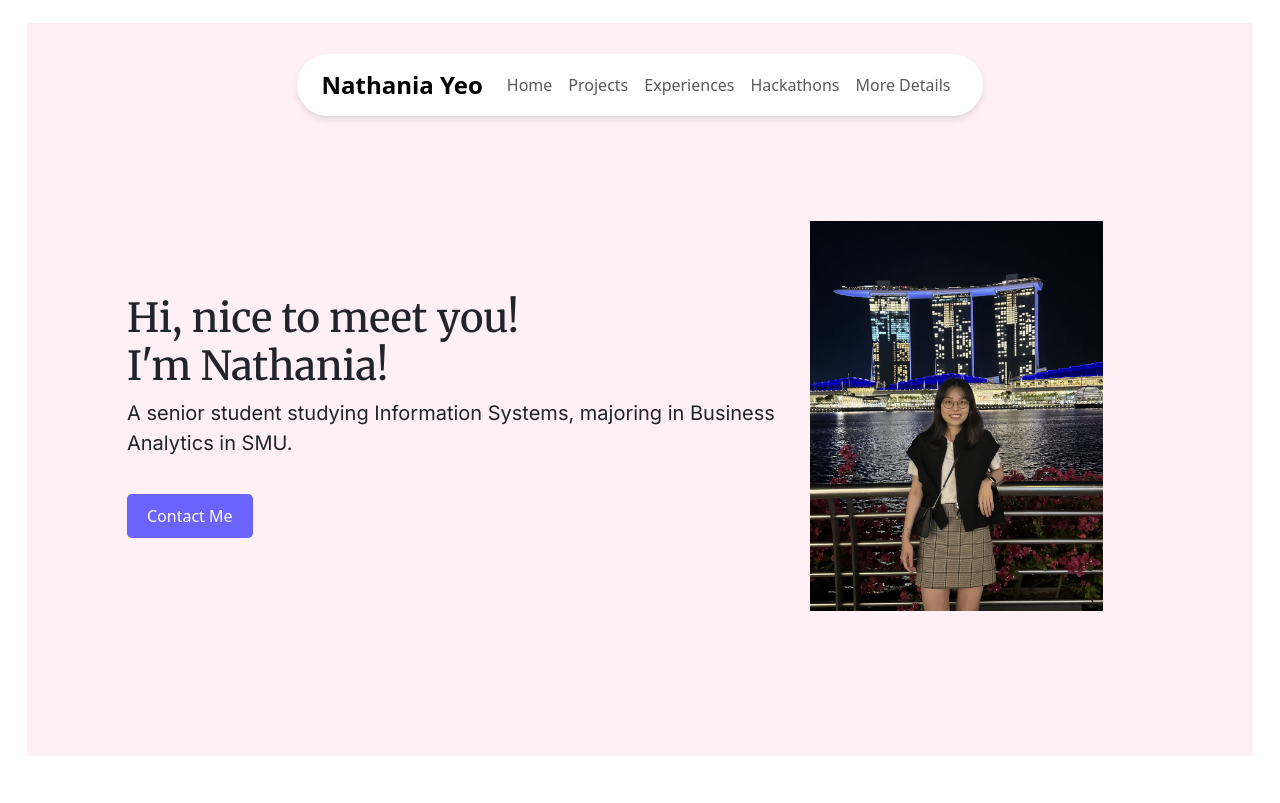
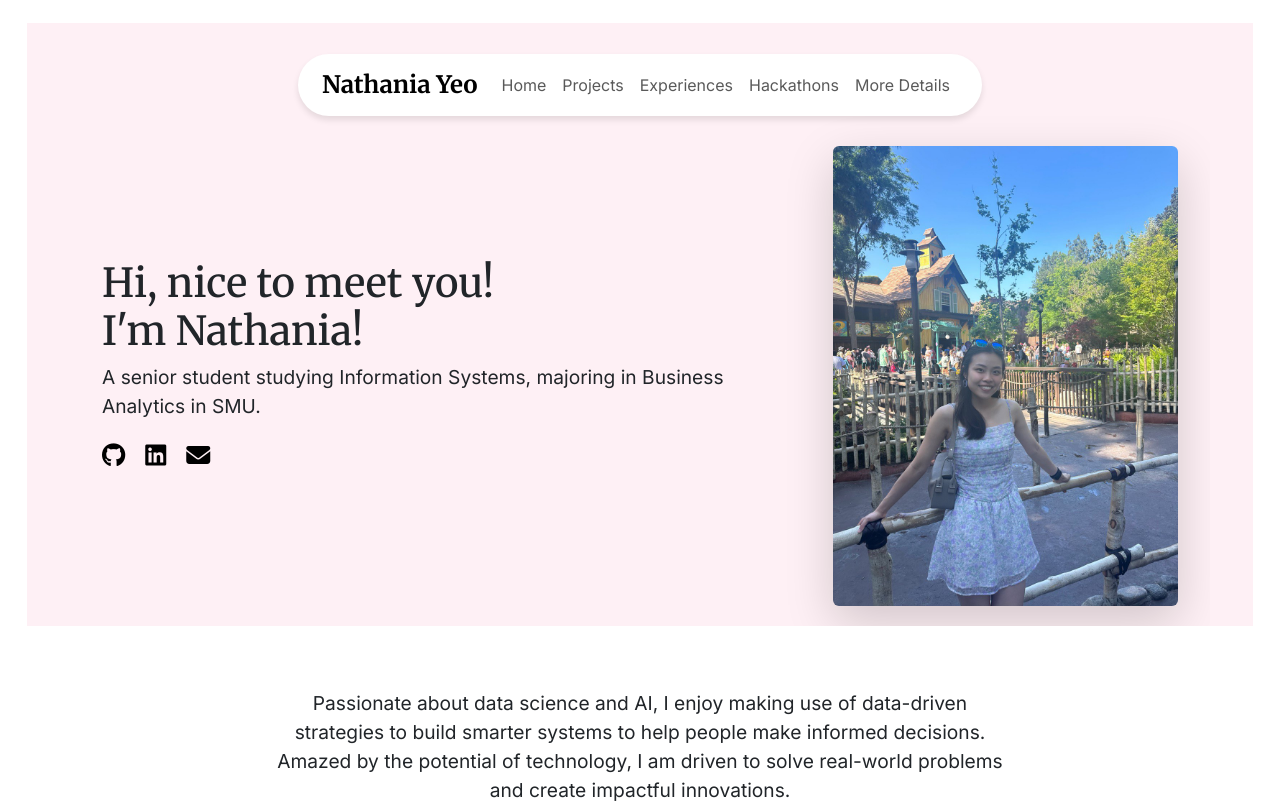
Before and after one commit to Nathania02/heyitsnat, a React (Create React App) app: page / in a window 1280 px wide. Shown: the top 803 px of the page. Built offline with nearby package versions, Linux system fonts and the light colour scheme.

Commit message:
update responsive elements

```diff
--- a/public/index.html
+++ b/public/index.html
@@ -8,8 +8,13 @@
     <link rel="preconnect" href="https://fonts.gstatic.com" crossorigin>
     <link href="https://fonts.googleapis.com/css2?family=Merriweather:ital,opsz,wght@0,18..144,300..900;1,18..144,300..900&display=swap" rel="stylesheet">
     <link rel="preconnect" href="https://fonts.googleapis.com">
-  <link rel="preconnect" href="https://fonts.gstatic.com" crossorigin>
-  <link href="https://fonts.googleapis.com/css2?family=Inter:ital,opsz,wght@0,14..32,100..900;1,14..32,100..900&family=Merriweather:ital,opsz,wght@0,18..144,300..900;1,18..144,300..900&display=swap" rel="stylesheet">
+    <link rel="preconnect" href="https://fonts.gstatic.com" crossorigin>
+    <link href="https://fonts.googleapis.com/css2?family=Inter:ital,opsz,wght@0,14..32,100..900;1,14..32,100..900&family=Merriweather:ital,opsz,wght@0,18..144,300..900;1,18..144,300..900&display=swap" rel="stylesheet">
+    <link
+      rel="stylesheet"
+      href="https://cdnjs.cloudflare.com/ajax/libs/font-awesome/6.4.0/css/all.min.css"
+      crossorigin="anonymous"
+    />
     <meta name="viewport" content="width=device-width, initial-scale=1" />
     <meta name="theme-color" content="#000000" />
     <meta
--- a/src/App.css
+++ b/src/App.css
@@ -44,20 +44,55 @@ h1, h2, h3, h4, h5 {
 }
 
 .welcome-page {
-  display: flex;
-  justify-content: space-between;
-  align-items: center;
+  display: flex; /* Makes it a flex container */
   background-color: #fef0f5;
   padding-top: 10px;
-  padding-left: 100px;
-  padding-right: 150px;
-  padding-bottom: 50px;  height: 80vh;
+
+
+  flex-direction: column; /* Stacks children vertically */
+  min-height: 20vh; /* Ensures a minimum height */
+  overflow: hidden; /* Prevents child content from spilling outside */
 }
 
-.content {
-  max-width: 70%;
+.welcome-page .text-content {
+  /* On smaller screens, the text comes first */
+  order: 2;
+  padding: 20px;
 }
 
+.welcome-page .profile-image-container {
+  /* On smaller screens, the image is at the top */
+  order: 1;
+  padding: 20px;
+  max-width: 100%; /* Ensure the image doesn't overflow */
+}
+
+@media (min-width: 768px) {
+  .welcome-page .text-content {
+    order: 1;
+    flex: 2; /* Occupy more space */
+  }
+
+  .welcome-page .profile-image-container {
+    order: 2;
+    flex: 1; /* Occupy less space */
+  }
+}
+
+.about-section {
+  position: relative;
+  padding: 50px;
+  text-align: center;
+  overflow: hidden; /* This will make sure content stays within the container */
+  color: black; /* Or another color for readability on top of the image */
+}
+
+
+.about-section .about-text {
+  position: relative;
+  z-index: 2; /* This places the text in front of the image */
+  margin-top: 0; /* Adjust spacing as needed */
+}
 .content p{
   font-size: 20px;
 }
@@ -67,21 +102,6 @@ h1 {
   margin-bottom: 20px;
 }
 
-h1 .wave {
-  animation: wave-animation 2s infinite;
-}
-
-@keyframes wave-animation {
-  0% {
-    transform: rotate(0deg);
-  }
-  50% {
-    transform: rotate(20deg);
-  }
-  100% {
-    transform: rotate(0deg);
-  }
-}
 
 p {
   font-size: 1.2rem;
@@ -96,7 +116,7 @@ p {
 
 .social-icons a {
   font-size: 1.5rem;
-  color: #ffffff;
+  color: black;
   text-decoration: none;
   transition: color 0.3s;
 }
--- a/src/App.js
+++ b/src/App.js
@@ -1,4 +1,4 @@
-import React, { useRef, useEffect } from 'react';
+import React, { useRef, useEffect, useState } from 'react';
 import { BrowserRouter as Router, Routes, Route, useLocation  } from 'react-router-dom';
 import './App.css';
 import './components/Navbar.css';
@@ -8,6 +8,7 @@ import Hackathons from './pages/Hackathons';
 import ExperienceGrid from './pages/ExperienceGrid';
 import Certifications from './pages/Certifications';
 import SkillsSection from './pages/Awards';
+import ContactModal from './pages/ContactModal'
 
 
 const App = () => {
@@ -46,16 +47,26 @@ const App = () => {
     }
   }, [location.state]);
 
+  const [isModalOpen, setIsModalOpen] = useState(false);
+
+  const handleOpenModal = () => {
+    setIsModalOpen(true);
+  };
+
+  const handleCloseModal = () => {
+    setIsModalOpen(false);
+  };
 
 
   return (
-    <div className="container-fluid py-2">
+    <div className="container-fluid py-2 mx-auto">
       <div className='welcomeContainer' id='home' ref={homeRef}>
         <div className="Navbar">
         <Navbar />
         </div>
-        <div className="welcome-page">
-          <div className="content">
+        <div className="container welcome-page mx-auto">
+          <div className="d-flex flex-column flex-md-row align-items-center justify-content-center">
+            <div className='text-content'>
             <h1>
               Hi, nice to meet you! <br/> I'm Nathania!
               {/* <span className="wave">👋</span> */}
@@ -64,21 +75,32 @@ const App = () => {
               A senior student studying Information Systems, majoring in Business Analytics in SMU.
             </p>
             <div className="social-icons">
-              <a href="https://github.com/" target="_blank" rel="noopener noreferrer">
+              <a href="https://github.com/Nathania02" target="_blank" rel="noopener noreferrer">
                 <i className="fab fa-github"></i>
               </a>
-              <a href="https://linkedin.com/" target="_blank" rel="noopener noreferrer">
+              <a href="https://www.linkedin.com/in/nathania-yeo/" target="_blank" rel="noopener noreferrer">
                 <i className="fab fa-linkedin"></i>
               </a>
-              <a href="mailto:example@email.com">
+              <a href="mailto:nathaniayeo@gmail.com">
                 <i className="fas fa-envelope"></i>
               </a>
             </div>
-            <button className="contact-button">Contact Me</button>
+            {/* <button className="contact-button" onClick={handleOpenModal}>Contact Me</button>             */}
+            </div>
+            <div className="profile-image-container">
+              <img
+                src="/heyitsnat/profile1.jpg"
+                alt="Nathania Yeo"
+                className="img-fluid rounded shadow-lg"
+              />
+            </div>
           </div>
-          <img src="/heyitsnat/profile.png" alt="Nathania Yeo" className="profile-image"/>
-      </div>
+        {isModalOpen && (
+            <ContactModal onClose={handleCloseModal} email="nathaniayeo@gmail.com" /> // 🟢 Update the component's name
+          )}
+        </div>
     </div>
+    <div className='container'>
       <div className="row justify-content-center">
         <div className="col-12 col-md-10 col-lg-8 text-center">
           <p className="mt-5 mb-5" id='about'>Passionate about data science and AI, I enjoy making use of data-driven strategies to build smarter systems
@@ -90,6 +112,7 @@ const App = () => {
             </p>
         </div>
       </div>
+    </div>
       <div className='Experiences' id='experiences' ref={experiencesRef}>
       <div className="row justify-content-center">
         <div className="col-12 col-md-10 col-lg-8 text-center">
--- a/src/components/Navbar.css
+++ b/src/components/Navbar.css
@@ -8,7 +8,7 @@
     border-radius: 80px;
     max-width: 800px;
     margin: auto;
-    margin-top: 30px
+    margin-top: 30px;
 
   }
 
@@ -21,6 +21,7 @@
     font-size: 1.5rem;
     font-weight: bold;
     padding-left: 40px;
+    font-family: "Merriweather", serif;
   }
 
   .navbar-links {
@@ -44,3 +45,11 @@
   .navbar-links a:hover {
     color: #0074d9; /* Light Blue on Hover */
   }
+
+  .nav-link {
+    font-family: "Inter", sans-serif;
+  }
+
+  .navbar-brand {
+    font-family: "Merriweather", serif;
+  }
--- a/src/details_pages/ballet-details.js
+++ b/src/details_pages/ballet-details.js
@@ -25,7 +25,7 @@ const BalletDetails = () => {
       {/* Use auto margins (mb-auto or mt-auto) if you want it explicitly at the bottom, but flex-grow-1 is usually enough for the layout. */}
       {/* text-center for centering the text content if needed */}
       <div className="container-fluid d-flex flex-column justify-content-end align-items-center mt-5"> {/* Changed to d-flex flex-column for vertical alignment and justify-content-end */}
-        <div className="content">
+        <div className="content px-5">
           <h2 className="text-center">Ballet Assistant Teacher</h2> {/* Add text-center if you want the h2 centered */}
           <p className="text-justify mt-3"> {/* Use text-justify if you want justified text, or text-left/text-start for left-aligned */}
             Completing my O-levels National Exams in 2018, I was given a chance to be a Ballet Assistant Teacher, under the tutelage of my Ballet Teacher. Little did I know that I would stay in this job for 6 years,
@@ -43,7 +43,7 @@ const BalletDetails = () => {
             Overall, being an assistant ballet teacher has allowed me to grow in many different areas. I was also able to have a deeper look into the life of a ballet teacher
             and the challenges faced. It was amazing to see my ballet teacher handled all these on her own previously, from planning exam schedules, administrative matters to managing classes.
             It had been a truly enjoyable experience being a ballet assistant teacher.
-          </p>
+            </p>
         </div>
       </div>
     </div>
--- a/src/details_pages/govtech-details.js
+++ b/src/details_pages/govtech-details.js
@@ -25,7 +25,7 @@ const GovTechInternshipDetails = () => {
       {/* Use auto margins (mb-auto or mt-auto) if you want it explicitly at the bottom, but flex-grow-1 is usually enough for the layout. */}
       {/* text-center for centering the text content if needed */}
       <div className="container-fluid d-flex flex-column justify-content-end align-items-center mt-5"> {/* Changed to d-flex flex-column for vertical alignment and justify-content-end */}
-        <div className="content">
+        <div className="content px-5">
           <h2 className="text-center">Data Science and Artificial Intelligence Intern</h2> {/* Add text-center if you want the h2 centered */}
         <p className="text-justify mt-3">Under the Polytechnic Technology Programme (PTP), I had a chance to intern in GovTech during my third year in polytechnic. This internship was an eye opening experience. Being my
           first internship, I was very nervous and I did not know what to expect. Fortunately, I was very lucky to meet extremely helpful and patient mentors and colleagues.
--- a/src/details_pages/htx-details.js
+++ b/src/details_pages/htx-details.js
@@ -38,7 +38,7 @@ const HTXInternshipDetails = () => {
       {/* Use auto margins (mb-auto or mt-auto) if you want it explicitly at the bottom, but flex-grow-1 is usually enough for the layout. */}
       {/* text-center for centering the text content if needed */}
       <div className="container-fluid d-flex flex-column justify-content-end align-items-center mt-5"> {/* Changed to d-flex flex-column for vertical alignment and justify-content-end */}
-        <div className="content">
+        <div className="content px-5">
           <h2 className="text-center mx-3">AI Engineer Intern</h2> {/* Add text-center if you want the h2 centered */}
           <p className="text-justify mt-5"> {/* Use text-justify if you want justified text, or text-left/text-start for left-aligned */}
             <b>Read my medium article here:</b> <a href="https://medium.com/htx-s-s-coe/detecting-the-undetectable-my-internship-journey-fighting-deepfakes-with-ai-76b7ca27e60c">here</a>
--- a/src/details_pages/marketing-details.js
+++ b/src/details_pages/marketing-details.js
@@ -25,7 +25,7 @@ const MarketingDetails = () => {
       {/* Use auto margins (mb-auto or mt-auto) if you want it explicitly at the bottom, but flex-grow-1 is usually enough for the layout. */}
       {/* text-center for centering the text content if needed */}
       <div className="container-fluid d-flex flex-column justify-content-end align-items-center mt-5"> {/* Changed to d-flex flex-column for vertical alignment and justify-content-end */}
-        <div className="content">
+        <div className="content px-5">
           <h2 className="text-center">Director of Office of Marketing, Communications and Media</h2> {/* Add text-center if you want the h2 centered */}
           <p className="text-justify mt-3">Taking up this role, I was nervous at the start. This was my first time doing something related to marketing and media.
           However, during my time as the Director of Marketing, Communications and Media, I really enjoyed myself despite the challenges that I faced.
--- a/src/details_pages/ops-details.js
+++ b/src/details_pages/ops-details.js
@@ -25,7 +25,7 @@ const OpsDetails = () => {
       {/* Use auto margins (mb-auto or mt-auto) if you want it explicitly at the bottom, but flex-grow-1 is usually enough for the layout. */}
       {/* text-center for centering the text content if needed */}
       <div className="container-fluid d-flex flex-column justify-content-end align-items-center mt-5"> {/* Changed to d-flex flex-column for vertical alignment and justify-content-end */}
-        <div className="content">
+        <div className="content px-5">
           <h2 className="text-center mx-3">Operations Associate</h2> {/* Add text-center if you want the h2 centered */}
         <p className="text-justify mt-3">From October 2023 to February 2024, I was the Operations Associate for SMU Patron's Day 2024. Although this role was challenging and tiring, I enjoyed the entire process and had gain new knowledge and skills from this.
             It was raining during the event day which made things more complicated. However, with good teamwork, my team members and I were able to solve issues successfully and smoothly.
--- /dev/null
+++ b/src/pages/ContactModal.css
@@ -0,0 +1,53 @@
+/* This is the background overlay. It's always a flex container. */
+.modal-overlay {
+    position: fixed;
+    z-index: 1000;
+    left: 0;
+    top: 0;
+    width: 100%;
+    height: 100%;
+    background-color: rgba(0,0,0,0.4);
+    display: flex; /* Centers the content */
+    justify-content: center;
+    align-items: center;
+}
+
+/* Modal Content/Box */
+.modal-content {
+    background-color: #fefefe;
+    padding: 20px;
+    border: 1px solid #888;
+    width: 80%;
+    max-width: 500px;
+    border-radius: 8px;
+    text-align: center;
+    position: relative;
+}
+
+/* The Close Button */
+.close-button {
+    color: #aaa;
+    position: absolute;
+    top: 10px;
+    right: 20px;
+    font-size: 28px;
+    font-weight: bold;
+    cursor: pointer;
+}
+
+.close-button:hover,
+.close-button:focus {
+    color: black;
+    text-decoration: none;
+    cursor: pointer;
+}
+
+.modal-content a {
+    color: #3498db;
+    text-decoration: none;
+    font-weight: normal;
+}
+
+.modal-content a:hover {
+    text-decoration: underline;
+}
--- /dev/null
+++ b/src/pages/ContactModal.js
@@ -0,0 +1,19 @@
+import React from 'react';
+import './ContactModal.css';
+
+const ContactModal = ({ onClose, email }) => {
+  return (
+    // 1. Closes the modal when clicking on the dark overlay
+    <div className="modal" onClick={onClose}>
+      {/* 2. 🛑 Prevents the click from reaching the div above */}
+      <div className="modal-content" onClick={e => e.stopPropagation()}>
+        <span className="close-button" onClick={onClose}>&times;</span>
+        <h2>Contact Me</h2>
+        <p>You can reach me at:</p>
+        <p><strong><a href={`mailto:${email}`}>{email}</a></strong></p>
+      </div>
+    </div>
+  );
+};
+
+export default ContactModal;
--- a/src/pages/ExperienceGrid.js
+++ b/src/pages/ExperienceGrid.js
@@ -10,7 +10,7 @@ const experiences = [
   },
   {
     title: "AI Engineer Intern",
-    company: "HTX - Home Team Science and Technology Agency",
+    company: "HTX",
     period: "May 2024 - Oct 2024",
     link: "htx-details",
   },
@@ -21,7 +21,7 @@ const experiences = [
     link: "ops-details",
   },
   {
-    title: "Director of Office of Marketing, Communications and Media",
+    title: "Director of Marketing",
     company: "SMU Symphonia",
     period: "Jan 2023-Dec 2023",
     link: "marketing-details",
```
Also changed, not shown: public/profile1.jpg (added).
